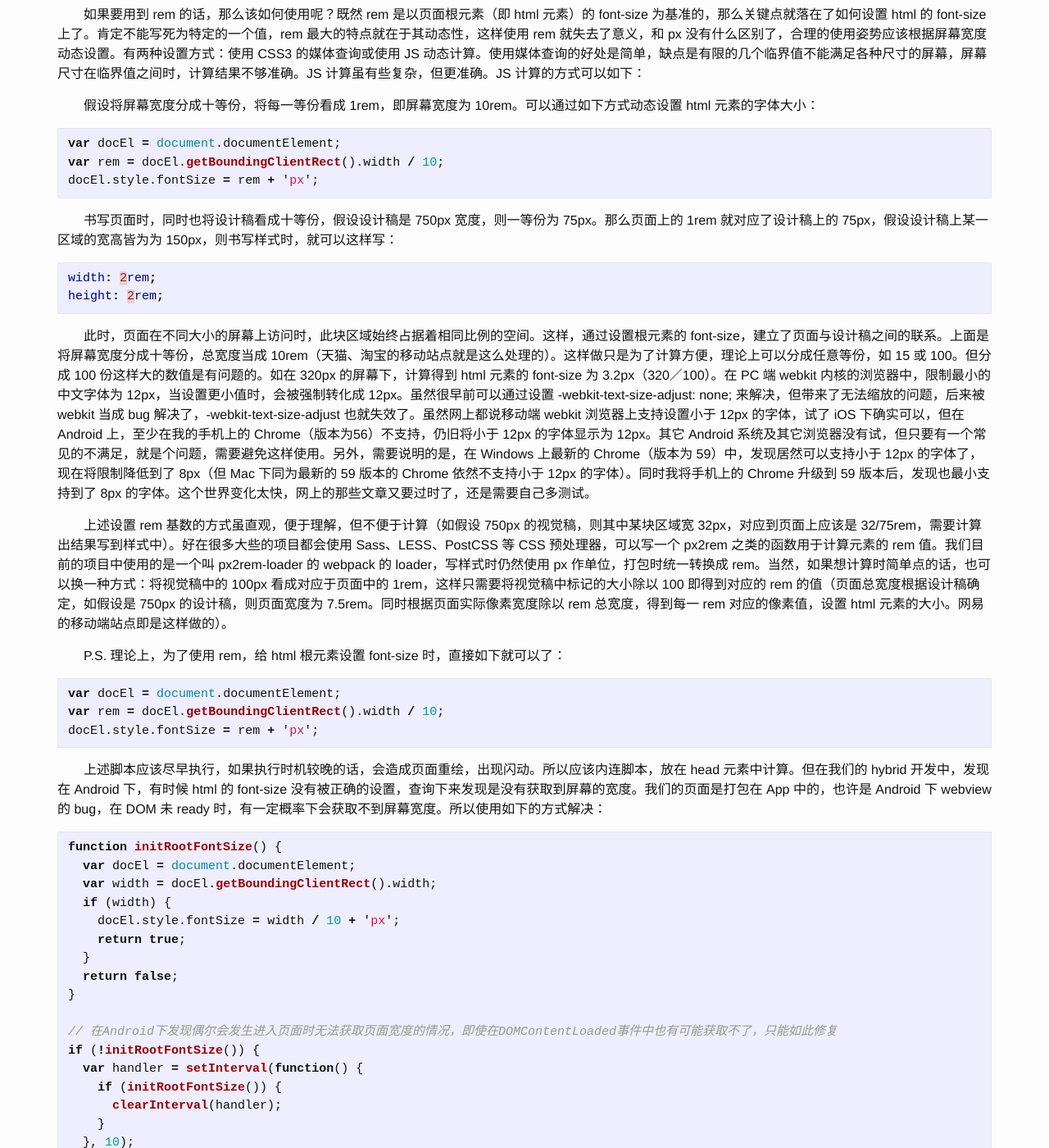
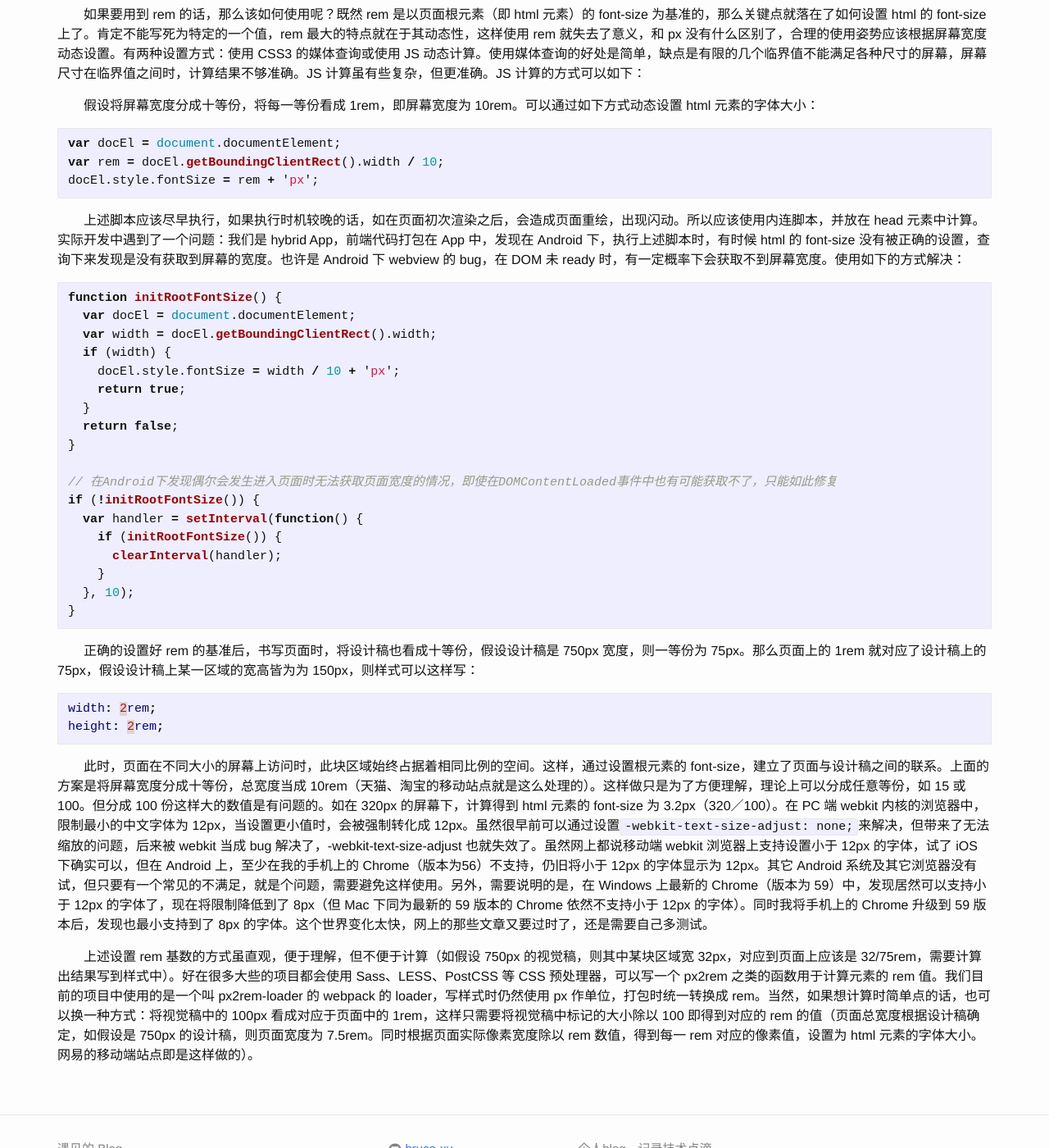
Before and after one commit to bruce-xu/bruce-xu.github.io, a Jekyll site: the page built from _posts/2017-07-21-webapp-layout.markdown, in a window 1280 px wide and 1400 px high, scrolled down 1847 px. Shown: the whole window at 82% size. Built offline with Jekyll 4.4.1, drawn with Linux system fonts in a browser that asks for light colours; comment, search, counter and statistics services are not loaded; some of the changed lines change nothing that is shown.

Commit message:
Update 2017-07-21-webapp-layout.markdown

````diff
--- a/_posts/2017-07-21-webapp-layout.markdown
+++ b/_posts/2017-07-21-webapp-layout.markdown
@@ -48,26 +48,7 @@ var rem = docEl.getBoundingClientRect().width / 10;
 docEl.style.fontSize = rem + 'px';
 ```
 
-　　书写页面时，同时也将设计稿看成十等份，假设设计稿是 750px 宽度，则一等份为 75px。那么页面上的 1rem 就对应了设计稿上的 75px，假设设计稿上某一区域的宽高皆为为 150px，则书写样式时，就可以这样写：
-
-``` css
-width: 2rem;
-height: 2rem;
-```
-
-　　此时，页面在不同大小的屏幕上访问时，此块区域始终占据着相同比例的空间。这样，通过设置根元素的 font-size，建立了页面与设计稿之间的联系。上面是将屏幕宽度分成十等份，总宽度当成 10rem（天猫、淘宝的移动站点就是这么处理的）。这样做只是为了计算方便，理论上可以分成任意等份，如 15 或 100。但分成 100 份这样大的数值是有问题的。如在 320px 的屏幕下，计算得到 html 元素的 font-size 为 3.2px（320／100）。在 PC 端 webkit 内核的浏览器中，限制最小的中文字体为 12px，当设置更小值时，会被强制转化成 12px。虽然很早前可以通过设置 -webkit-text-size-adjust: none; 来解决，但带来了无法缩放的问题，后来被 webkit 当成 bug 解决了，-webkit-text-size-adjust 也就失效了。虽然网上都说移动端 webkit 浏览器上支持设置小于 12px 的字体，试了 iOS 下确实可以，但在 Android 上，至少在我的手机上的 Chrome（版本为56）不支持，仍旧将小于 12px 的字体显示为 12px。其它 Android 系统及其它浏览器没有试，但只要有一个常见的不满足，就是个问题，需要避免这样使用。另外，需要说明的是，在 Windows 上最新的 Chrome（版本为 59）中，发现居然可以支持小于 12px 的字体了，现在将限制降低到了 8px（但 Mac 下同为最新的 59 版本的 Chrome 依然不支持小于 12px 的字体）。同时我将手机上的 Chrome 升级到 59 版本后，发现也最小支持到了 8px 的字体。这个世界变化太快，网上的那些文章又要过时了，还是需要自己多测试。
-
-　　上述设置 rem 基数的方式虽直观，便于理解，但不便于计算（如假设 750px 的视觉稿，则其中某块区域宽 32px，对应到页面上应该是 32/75rem，需要计算出结果写到样式中）。好在很多大些的项目都会使用 Sass、LESS、PostCSS 等 CSS 预处理器，可以写一个 px2rem 之类的函数用于计算元素的 rem 值。我们目前的项目中使用的是一个叫 px2rem-loader 的 webpack 的 loader，写样式时仍然使用 px 作单位，打包时统一转换成 rem。当然，如果想计算时简单点的话，也可以换一种方式：将视觉稿中的 100px 看成对应于页面中的 1rem，这样只需要将视觉稿中标记的大小除以 100 即得到对应的 rem 的值（页面总宽度根据设计稿确定，如假设是 750px 的设计稿，则页面宽度为 7.5rem。同时根据页面实际像素宽度除以 rem 总宽度，得到每一 rem 对应的像素值，设置 html 元素的大小。网易的移动端站点即是这样做的）。
-
-　　P.S. 理论上，为了使用 rem，给 html 根元素设置 font-size 时，直接如下就可以了：
-
-``` javascript
-var docEl = document.documentElement;
-var rem = docEl.getBoundingClientRect().width / 10;
-docEl.style.fontSize = rem + 'px';
-```
-
-　　上述脚本应该尽早执行，如果执行时机较晚的话，会造成页面重绘，出现闪动。所以应该内连脚本，放在 head 元素中计算。但在我们的 hybrid 开发中，发现在 Android 下，有时候 html 的 font-size 没有被正确的设置，查询下来发现是没有获取到屏幕的宽度。我们的页面是打包在 App 中的，也许是 Android 下 webview 的 bug，在 DOM 未 ready 时，有一定概率下会获取不到屏幕宽度。所以使用如下的方式解决：
+　　上述脚本应该尽早执行，如果执行时机较晚的话，如在页面初次渲染之后，会造成页面重绘，出现闪动。所以应该使用内连脚本，并放在 head 元素中计算。实际开发中遇到了一个问题：我们是 hybrid App，前端代码打包在 App 中，发现在 Android 下，执行上述脚本时，有时候 html 的 font-size 没有被正确的设置，查询下来发现是没有获取到屏幕的宽度。也许是 Android 下 webview 的 bug，在 DOM 未 ready 时，有一定概率下会获取不到屏幕宽度。使用如下的方式解决：
 
 ``` javascript
 function initRootFontSize() {
@@ -89,3 +70,14 @@ if (!initRootFontSize()) {
   }, 10);
 }
 ```
+
+　　正确的设置好 rem 的基准后，书写页面时，将设计稿也看成十等份，假设设计稿是 750px 宽度，则一等份为 75px。那么页面上的 1rem 就对应了设计稿上的 75px，假设设计稿上某一区域的宽高皆为为 150px，则样式可以这样写：
+
+``` css
+width: 2rem;
+height: 2rem;
+```
+
+　　此时，页面在不同大小的屏幕上访问时，此块区域始终占据着相同比例的空间。这样，通过设置根元素的 font-size，建立了页面与设计稿之间的联系。上面的方案是将屏幕宽度分成十等份，总宽度当成 10rem（天猫、淘宝的移动站点就是这么处理的）。这样做只是为了方便理解，理论上可以分成任意等份，如 15 或 100。但分成 100 份这样大的数值是有问题的。如在 320px 的屏幕下，计算得到 html 元素的 font-size 为 3.2px（320／100）。在 PC 端 webkit 内核的浏览器中，限制最小的中文字体为 12px，当设置更小值时，会被强制转化成 12px。虽然很早前可以通过设置`-webkit-text-size-adjust: none;`来解决，但带来了无法缩放的问题，后来被 webkit 当成 bug 解决了，-webkit-text-size-adjust 也就失效了。虽然网上都说移动端 webkit 浏览器上支持设置小于 12px 的字体，试了 iOS 下确实可以，但在 Android 上，至少在我的手机上的 Chrome（版本为56）不支持，仍旧将小于 12px 的字体显示为 12px。其它 Android 系统及其它浏览器没有试，但只要有一个常见的不满足，就是个问题，需要避免这样使用。另外，需要说明的是，在 Windows 上最新的 Chrome（版本为 59）中，发现居然可以支持小于 12px 的字体了，现在将限制降低到了 8px（但 Mac 下同为最新的 59 版本的 Chrome 依然不支持小于 12px 的字体）。同时我将手机上的 Chrome 升级到 59 版本后，发现也最小支持到了 8px 的字体。这个世界变化太快，网上的那些文章又要过时了，还是需要自己多测试。
+
+　　上述设置 rem 基数的方式虽直观，便于理解，但不便于计算（如假设 750px 的视觉稿，则其中某块区域宽 32px，对应到页面上应该是 32/75rem，需要计算出结果写到样式中）。好在很多大些的项目都会使用 Sass、LESS、PostCSS 等 CSS 预处理器，可以写一个 px2rem 之类的函数用于计算元素的 rem 值。我们目前的项目中使用的是一个叫 px2rem-loader 的 webpack 的 loader，写样式时仍然使用 px 作单位，打包时统一转换成 rem。当然，如果想计算时简单点的话，也可以换一种方式：将视觉稿中的 100px 看成对应于页面中的 1rem，这样只需要将视觉稿中标记的大小除以 100 即得到对应的 rem 的值（页面总宽度根据设计稿确定，如假设是 750px 的设计稿，则页面宽度为 7.5rem。同时根据页面实际像素宽度除以 rem 数值，得到每一 rem 对应的像素值，设置为 html 元素的字体大小。网易的移动端站点即是这样做的）。
````
